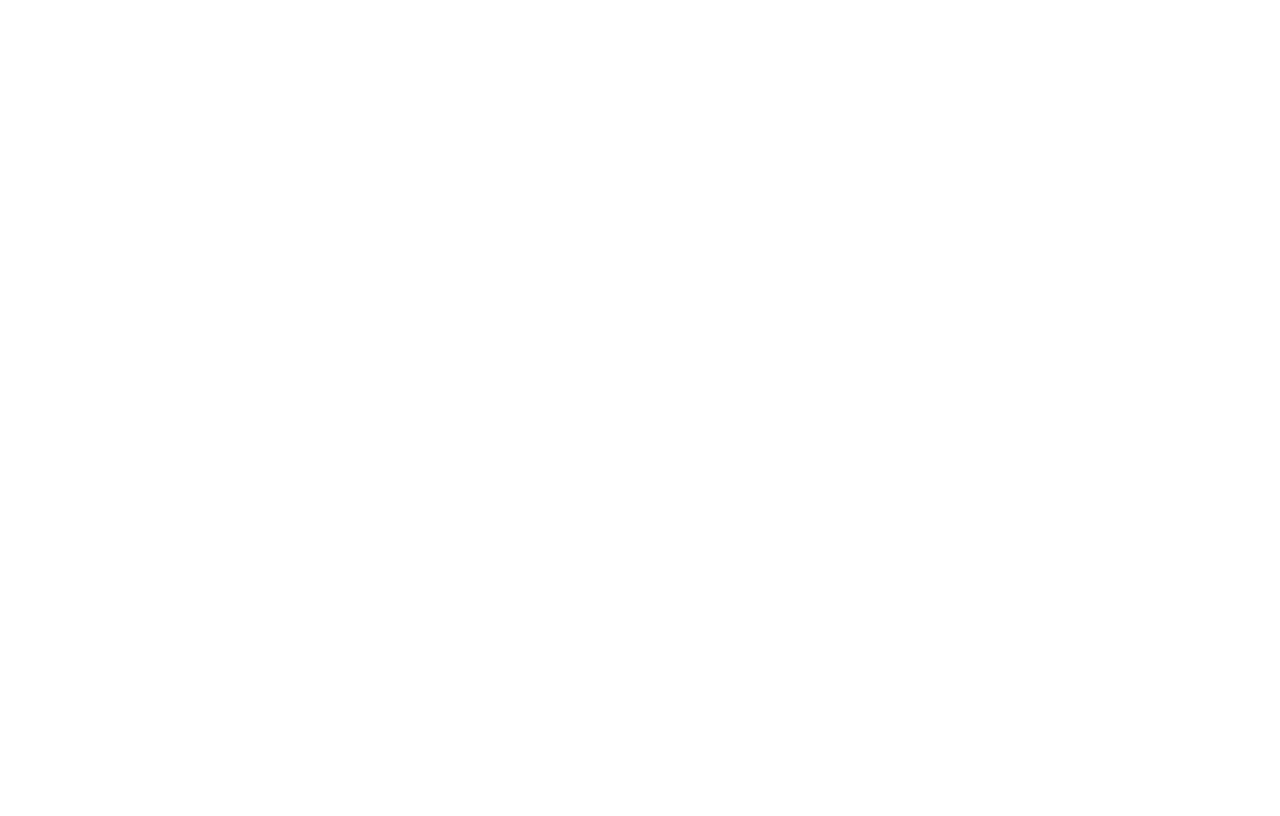
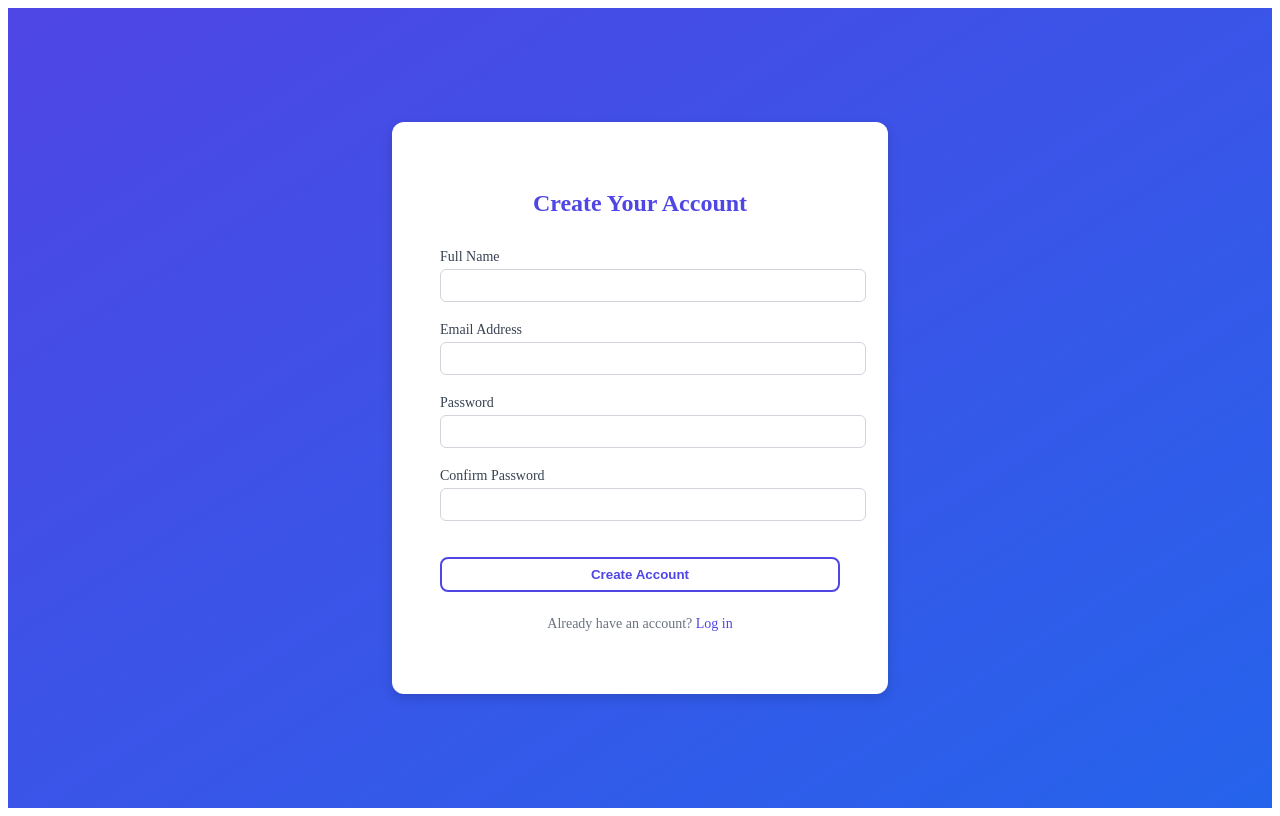
Before and after one commit to Tsh-l0/UpSkill_PortfolioProject, a React (Vite) app in the folder testing_file/project/: page /signup in a window 1280 px wide. Before the commit this address had no page. Built offline with nearby package versions, Linux system fonts and the light colour scheme; the HTML template or start-up script is replaced by a standard one.

Commit message:
Adding a signup page and linking page under 'Explore Skills'

```diff
--- a/testing_file/project/src/App.jsx
+++ b/testing_file/project/src/App.jsx
@@ -1,15 +1,15 @@
+import React from 'react';
 import { BrowserRouter as Router, Routes, Route } from 'react-router-dom';
 import Home from './pages/Home';
+import Signup from './pages/Signup';
 
 function App() {
 	return (
 		<Router>
-			<div className="min-h-screen bg-gray-100 flex flex-col items-center justify-center text-gray-800">
-				<Routes>
-					<Route path="/" element={<Home />} />
-					{/* We’ll add more routes like /blogs, /signup, etc. later */}
-				</Routes>
-			</div>
+			<Routes>
+				<Route path="/" element={<Home />} />
+				<Route path="/signup" element={<Signup />} />
+			</Routes>
 		</Router>
 	);
 }
--- a/testing_file/project/src/pages/Home.jsx
+++ b/testing_file/project/src/pages/Home.jsx
@@ -1,5 +1,7 @@
 import React from 'react';
-import './home.css';
+import { Link } from 'react-router-dom';
+import '../styles/shared.css';
+import '../styles/home.css';
 
 const Home = () => {
 	return (
@@ -19,7 +21,7 @@ const Home = () => {
 			<h1>Building a Better Future Together</h1>
 			<p>Empowering individuals and teams to track and grow their skills.</p>
 			<div className="hero-buttons">
-				<button className="btn primary">Explore Skills</button>
+				<Link to="/signup" className="btn primary">Explore Skills</Link>
 				<button className="btn secondary">Join a Team</button>
 			</div>
 		</section>
@@ -64,4 +66,4 @@ const Home = () => {
 	);
 };
 
-export default Home;
+export default Home
--- /dev/null
+++ b/testing_file/project/src/pages/Signup.jsx
@@ -0,0 +1,40 @@
+import React from 'react';
+import '../styles/shared.css';
+
+const Signup = () => {
+	return (
+		<div className="form-bg">
+			<div className="form-card">
+				<h2 className="form-title">Create Your Account</h2>
+				<form>
+					<div className="form-group">
+						<label htmlFor="name">Full Name</label>
+						<input type="text" id="name" />
+					</div>
+
+					<div className="form-group">
+						<label htmlFor="email">Email Address</label>
+						<input type="email" id="email" />
+					</div>
+
+					<div className="form-group">
+						<label htmlFor="password">Password</label>
+						<input type="password" id="password" />
+					</div>
+
+					<div className="form-group">
+						<label htmlFor="confirm">Confirm Password</label>
+						<input type="password" id="confirm" />
+					</div>
+
+					<button type="submit" className="btn primary w-full">Create Account</button>
+				</form>
+				<p className="form-footer">
+					Already have an account? <a href="#" className="link">Log in</a>
+				</p>
+			</div>
+		</div>
+	);
+};
+
+export default Signup;
--- a/testing_file/project/src/pages/home.css
+++ /dev/null
@@ -1,179 +0,0 @@
-.homepage {
-	font-family: sans-serif;
-	background-color: white;
-	color: #1f2937
-}
-
-.navbar {
-	position: fixed;
-	top: 0;
-	width: 100%;
-	background: white;
-	padding: 1.5rem;
-	box-shadow: 0 1px 4px rgba(0, 0, 0, 0.08);
-	z-index: 10;
-}
-
-.nav-links {
-	display: flex;
-	justify-content: flex-start;
-	gap: 2rem;
-	list-style: none;
-	margin: 0;
-	padding: 0;
-}
-
-.nav-links a {
-	color: #374151;
-	text-decoration: none;
-	font-weight: 500;
-}
-.nav-links a:hover {
-	color: #6366f1;
-}
-
-.hero {
-	padding: 8rem 1.5rem 6rem;
-	text-align: center;
-	background: linear-gradient(to bottom right, #4f46e5, #2563eb);
-	color: white;
-}
-.hero h1 {
-	font-size: 2.5rem;
-	font-weight: bold;
-	margin-bottom: 1rem;
-}
-.hero p {
-	font-size: 1.25rem;
-	margin-bottom: 1.5rem;
-}
-.hero-buttons {
-	display: flex;
-	flex-wrap: wrap;
-	justify-content: center;
-	gap: 1rem;
-}
-.btn {
-	padding: 0.5rem 1.5rem;
-	font-weight: 600;
-	border-radius: 0.375rem;
-	transition: all 0.2s ease;
-	cursor: pointer;
-}
-.primary {
-	background: white;
-	color: #4f46e5;
-}
-.primary:hover {
-	background: #eef2ff;
-	transform: scale(1.05);
-}
-.secondary {
-	background: #1e1b4b;
-	color: white;
-	border: 1px solid white;
-}
-.secondary:hover {
-	background: #312e81;
-	transform: scale(1.05);
-}
-
-/* Blog Section */
-.blog-preview {
-	background: #f3f4f6;
-	padding: 4rem 1.5rem;
-	text-align: center;
-}
-.blog-preview h2 {
-	font-size: 1.875rem;
-	font-weight: bold;
-	margin-bottom: 2rem;
-}
-.card-grid {
-	display: grid;
-	grid-template-columns: 1fr;
-	gap: 1.5rem;
-}
-@media (min-width: 768px) {
-	.card-grid {
-		grid-template-columns: repeat(3, 1fr);
-	}
-}
-.blog-card {
-	background: white;
-	border-radius: 0.5rem;
-	box-shadow: 0 2px 6px rgba(0,0,0,0.08);
-	padding: 1.5rem;
-	transition: box-shadow 0.3s ease;
-	text-align: left;
-}
-.blog-card:hover {
-	box-shadow: 0 4px 12px rgba(0,0,0,0.12);
-}
-.blog-card h3 {
-	font-size: 1.25rem;
-	font-weight: 600;
-	margin-bottom: 0.5rem;
-}
-.blog-card p {
-	font-size: 0.875rem;
-	margin-bottom: 1rem;
-	color: #6b7280;
-}
-.blog-card a {
-	color: #4f46e5;
-	text-decoration: none;
-	font-weight: 500;
-}
-.blog-card a:hover {
-	text-decoration: underline;
-}
-
-/* Newsletter Section */
-.newsletter {
-	background: #4f46e5;
-	color: white;
-	padding: 4rem 1.5rem;
-	text-align: center;
-}
-.newsletter h2 {
-	font-size: 1.75rem;
-	font-weight: bold;
-	margin-bottom: 1rem;
-}
-.newsletter p {
-	margin-bottom: 2rem;
-}
-.newsletter-form {
-	display: flex;
-	flex-direction: column;
-	gap: 1rem;
-	max-width: 500px;
-	margin: 0 auto;
-}
-@media (min-width: 768px) {
-	.newsletter-form {
-		flex-direction: row;
-		align-items: center;
-	}
-}
-.newsletter-form input {
-	padding: 0.5rem 1rem;
-	border-radius: 0.375rem;
-	border: none;
-	color: #1f2937;
-	flex: 1;
-}
-.newsletter-form button {
-	padding: 0.5rem 1.5rem;
-	background: white;
-	color: #4f46e5;
-	font-weight: 600;
-	border-radius: 0.375rem;
-	border: none;
-	cursor: pointer;
-	transition: background 0.2s ease;
-}
-.newsletter-form button:hover {
-	background: #eef2ff;
-}
--- /dev/null
+++ b/testing_file/project/src/styles/home.css
@@ -0,0 +1,155 @@
+/* Layout container */
+.homepage {
+  font-family: sans-serif;
+  background: white;
+  color: #1f2937;
+}
+
+/* Navbar */
+.navbar {
+  position: fixed;
+  top: 0;
+  width: 100%;
+  background: white;
+  padding: 1.5rem;
+  box-shadow: 0 1px 4px rgba(0, 0, 0, 0.08);
+  z-index: 10;
+}
+.nav-links {
+  display: flex;
+  justify-content: flex-start;
+  gap: 2rem;
+  list-style: none;
+  margin: 0;
+  padding: 0;
+}
+.nav-links a {
+  color: #374151;
+  text-decoration: none;
+  font-weight: 500;
+}
+.nav-links a:hover {
+  color: #6366f1;
+}
+
+/* Hero */
+.hero {
+  padding: 8rem 1.5rem 6rem;
+  background: linear-gradient(to bottom right, #4f46e5, #2563eb);
+  color: white;
+  text-align: center;
+}
+.hero h1 {
+  font-size: 2.5rem;
+  font-weight: bold;
+  margin-bottom: 1rem;
+}
+.hero p {
+  font-size: 1.25rem;
+  margin-bottom: 1.5rem;
+}
+.hero-buttons {
+  display: flex;
+  gap: 1rem;
+  justify-content: center;
+  flex-wrap: wrap;
+}
+
+/* Blog Section */
+.blog-preview {
+  background: #f3f4f6;
+  padding: 4rem 1.5rem;
+}
+.blog-preview h2 {
+  font-size: 1.875rem;
+  font-weight: bold;
+  margin-bottom: 2rem;
+  text-align: center;
+}
+.card-grid {
+  display: grid;
+  grid-template-columns: 1fr;
+  gap: 1.5rem;
+}
+@media (min-width: 768px) {
+  .card-grid {
+    grid-template-columns: repeat(3, 1fr);
+  }
+}
+.blog-card {
+  background: white;
+  border-radius: 0.5rem;
+  box-shadow: 0 2px 6px rgba(0,0,0,0.08);
+  padding: 1.5rem;
+  transition: box-shadow 0.3s ease;
+}
+.blog-card:hover {
+  box-shadow: 0 4px 12px rgba(0,0,0,0.12);
+}
+.blog-card h3 {
+  font-size: 1.25rem;
+  font-weight: 600;
+  margin-bottom: 0.5rem;
+}
+.blog-card p {
+  font-size: 0.875rem;
+  margin-bottom: 1rem;
+  color: #6b7280;
+}
+.blog-card a {
+  color: #4f46e5;
+  text-decoration: none;
+  font-weight: 500;
+}
+.blog-card a:hover {
+  text-decoration: underline;
+}
+
+/* Newsletter */
+.newsletter {
+  background: #4f46e5;
+  color: white;
+  padding: 4rem 1.5rem;
+  text-align: center;
+}
+.newsletter h2 {
+  font-size: 1.75rem;
+  font-weight: bold;
+  margin-bottom: 1rem;
+}
+.newsletter p {
+  margin-bottom: 2rem;
+}
+.newsletter-form {
+  display: flex;
+  flex-direction: column;
+  gap: 1rem;
+  max-width: 500px;
+  margin: 0 auto;
+}
+@media (min-width: 768px) {
+  .newsletter-form {
+    flex-direction: row;
+    align-items: center;
+  }
+}
+.newsletter-form input {
+  padding: 0.5rem 1rem;
+  border-radius: 0.375rem;
+  border: none;
+  color: #1f2937;
+  flex: 1;
+}
+.newsletter-form button {
+  padding: 0.5rem 1.5rem;
+  background: white;
+  color: #4f46e5;
+  font-weight: 600;
+  border-radius: 0.375rem;
+  border: none;
+  cursor: pointer;
+  transition: background 0.2s ease;
+}
+.newsletter-form button:hover {
+  background: #eef2ff;
+}
--- /dev/null
+++ b/testing_file/project/src/styles/shared.css
@@ -0,0 +1,121 @@
+/* Layout backgrounds */
+.hero-screen,
+.form-bg {
+	min-height: 100vh;
+	display: flex;
+	justify-content: center;
+	align-items: center;
+	background: linear-gradient(to bottom right, #4f46e5, #2563eb);
+}
+
+/* Hero Section */
+.hero-box {
+	background: white;
+	padding: 3rem;
+	border-radius: 0.75rem;
+	box-shadow: 0 4px 12px rgba(0,0,0,0.15);
+	text-align: center;
+	max-width: 400px;
+}
+.hero-title {
+	font-size: 2rem;
+	font-weight: 700;
+	margin-bottom: 1rem;
+	color: #4f46e5;
+}
+.hero-subtitle {
+	font-size: 1rem;
+	color: #374151;
+	margin-bottom: 2rem;
+}
+.button-row {
+	display: flex;
+	gap: 1rem;
+	flex-wrap: wrap;
+	justify-content: center;
+}
+
+/* Shared Buttons */
+.btn {
+	padding: 0.5rem 1.5rem;
+	font-weight: 600;
+	border-radius: 0.5rem;
+	transition: all 0.2s ease;
+	text-align: center;
+	text-decoration: none;
+	cursor: pointer;
+}
+.btn.primary {
+	background: white;
+	color: #4f46e5;
+	border: 2px solid #4f46e5;
+}
+.btn.primary:hover {
+	background: #eef2ff;
+	transform: scale(1.05);
+}
+.btn.secondary {
+	background: #1e1b4b;
+	color: white;
+	border: 2px solid transparent;
+}
+.btn.secondary:hover {
+	background: #312e81;
+	transform: scale(1.05);
+}
+.w-full {
+	width: 100%;
+	margin-top: 1rem;
+}
+
+/* Form Styles */
+.form-card {
+	background: white;
+	padding: 3rem;
+	border-radius: 0.75rem;
+	box-shadow: 0 4px 12px rgba(0,0,0,0.15);
+	width: 100%;
+	max-width: 400px;
+}
+.form-title {
+	font-size: 1.5rem;
+	font-weight: bold;
+	color: #4f46e5;
+	text-align: center;
+	margin-bottom: 2rem;
+}
+.form-group {
+	margin-bottom: 1.25rem;
+	text-align: left;
+}
+.form-group label {
+	display: block;
+	font-size: 0.875rem;
+	font-weight: 500;
+	margin-bottom: 0.25rem;
+	color: #374151;
+}
+.form-group input {
+	width: 100%;
+	padding: 0.5rem 0.75rem;
+	border-radius: 0.375rem;
+	border: 1px solid #d1d5db;
+	outline: none;
+}
+.form-group input:focus {
+	border-color: #6366f1;
+	box-shadow: 0 0 0 3px rgba(99, 102, 241, 0.2);
+}
+.form-footer {
+	font-size: 0.875rem;
+	color: #6b7280;
+	text-align: center;
+	margin-top: 1.5rem;
+}
+.link {
+	color: #4f46e5;
+	text-decoration: none;
+}
+.link:hover {
+	text-decoration: underline;
+}
```
Also changed, not shown: 5 other files (tests, documents, lock files or other folders).
